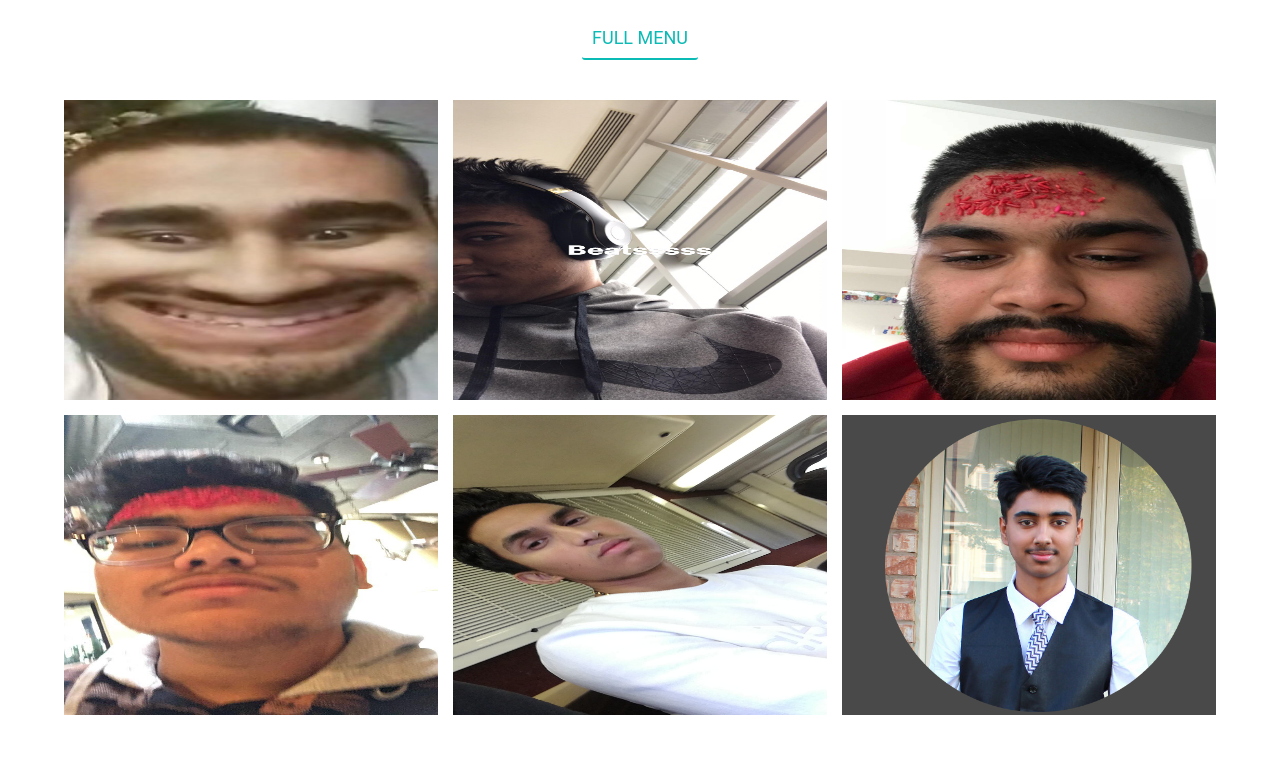
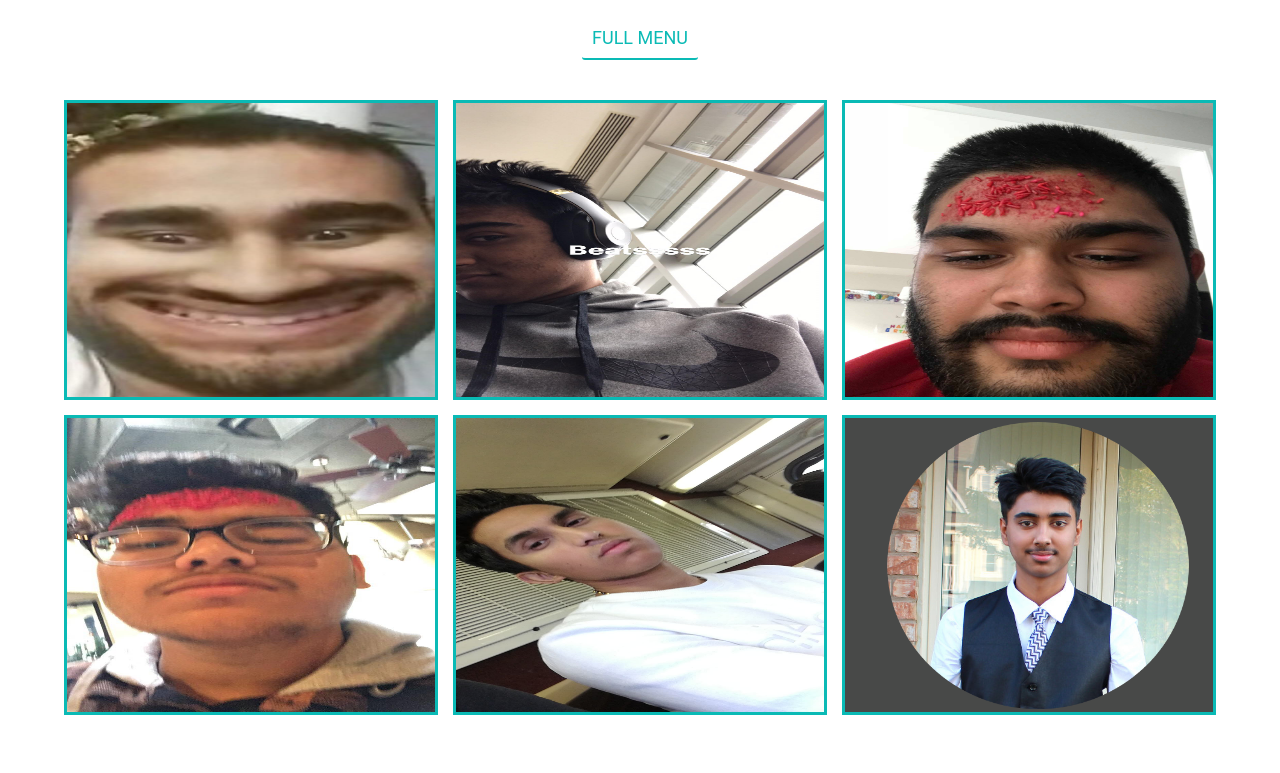
Before and after one commit to nanduu04/MyLads, a plain HTML site: page index.html in a window 1280 px wide. Shown: the part 2251-3024 px from the top of the page. Drawn offline with nearby package versions, Linux system fonts and the light colour scheme; grey boxes are pictures that could not be loaded.

Commit message:
Add files via upload

```diff
--- a/style.css
+++ b/style.css
@@ -320,11 +320,13 @@ a{
     grid-template-columns: 1fr 1fr 1fr;
     grid-gap: 15px;
 
+
 }
 
 .image-group img{
     width: 100%;
     height: 30rem;
+    border: 3px solid #0abab5;
 }
 
 /* section citrus goodness */
```
